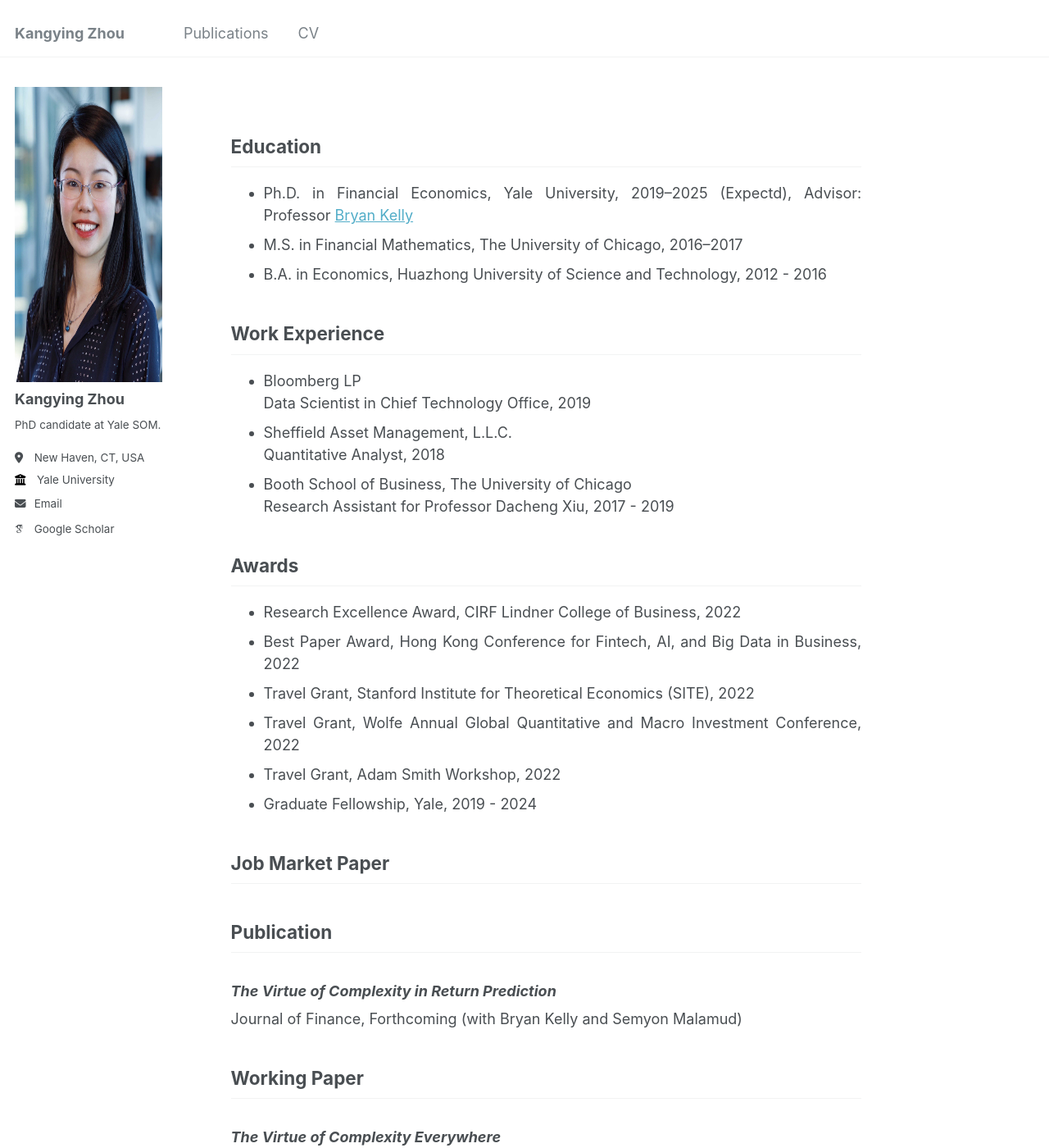
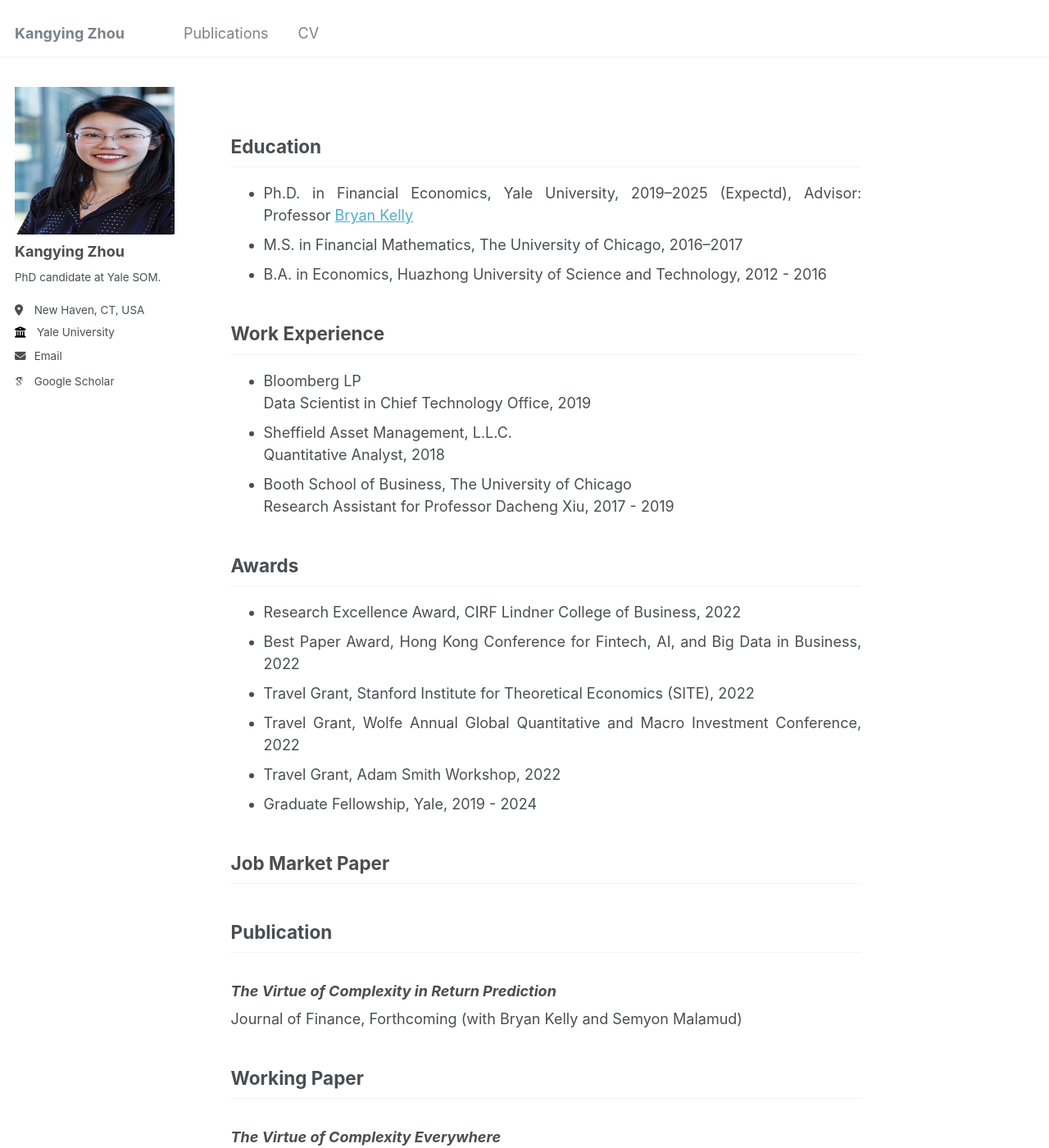
Before and after one commit to rosieli5/rosieli5.github.io, a Jekyll site: the page built from _pages/about.md, in a window 1280 px wide and 1400 px high. Shown: the whole window at 82% size. Built offline with Jekyll 4.4.1, drawn with Linux system fonts in a browser that asks for light colours; some web fonts are replaced.

Commit message:
Update _sidebar.scss

```diff
--- a/_sass/_sidebar.scss
+++ b/_sass/_sidebar.scss
@@ -81,10 +81,10 @@
   display: table;
   vertical-align: top;
   // width: 36px;
-  width: 180px;
+  width: 240px;
   // set width only, for non-square avatars
   // height: 36px;
-  height: 360px;
+  height: 180px;
   // display: table-cell;
 
   // @include breakpoint($large) {
@@ -96,8 +96,8 @@
      //zhege shi wangye banben
   img {
     // max-width: 175px;
-    max-width: 240px;
-    max-height: 360px;
+    max-width: 320px;
+    max-height: 240px;
 
     // border-radius: 50%;
     // border-radius: 100%;
```
